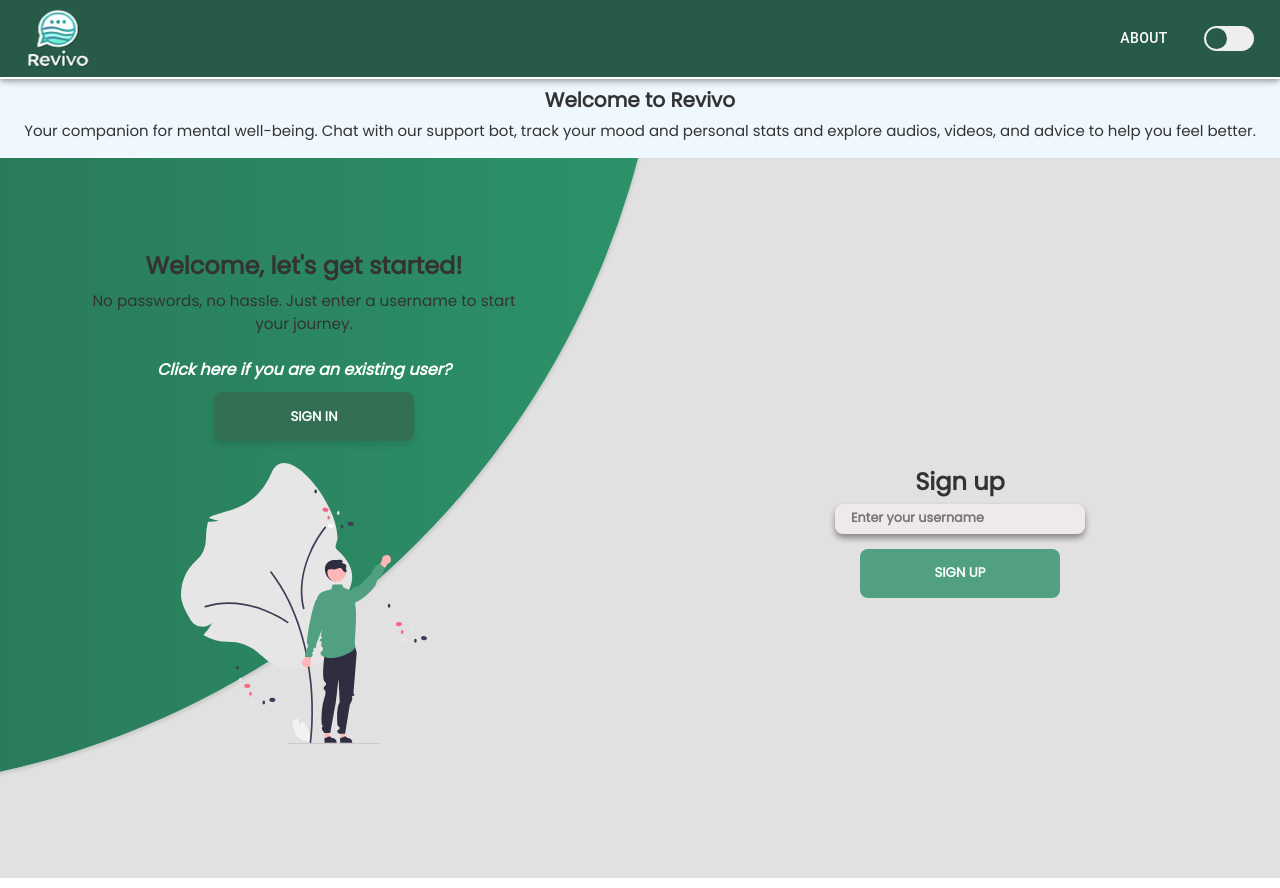
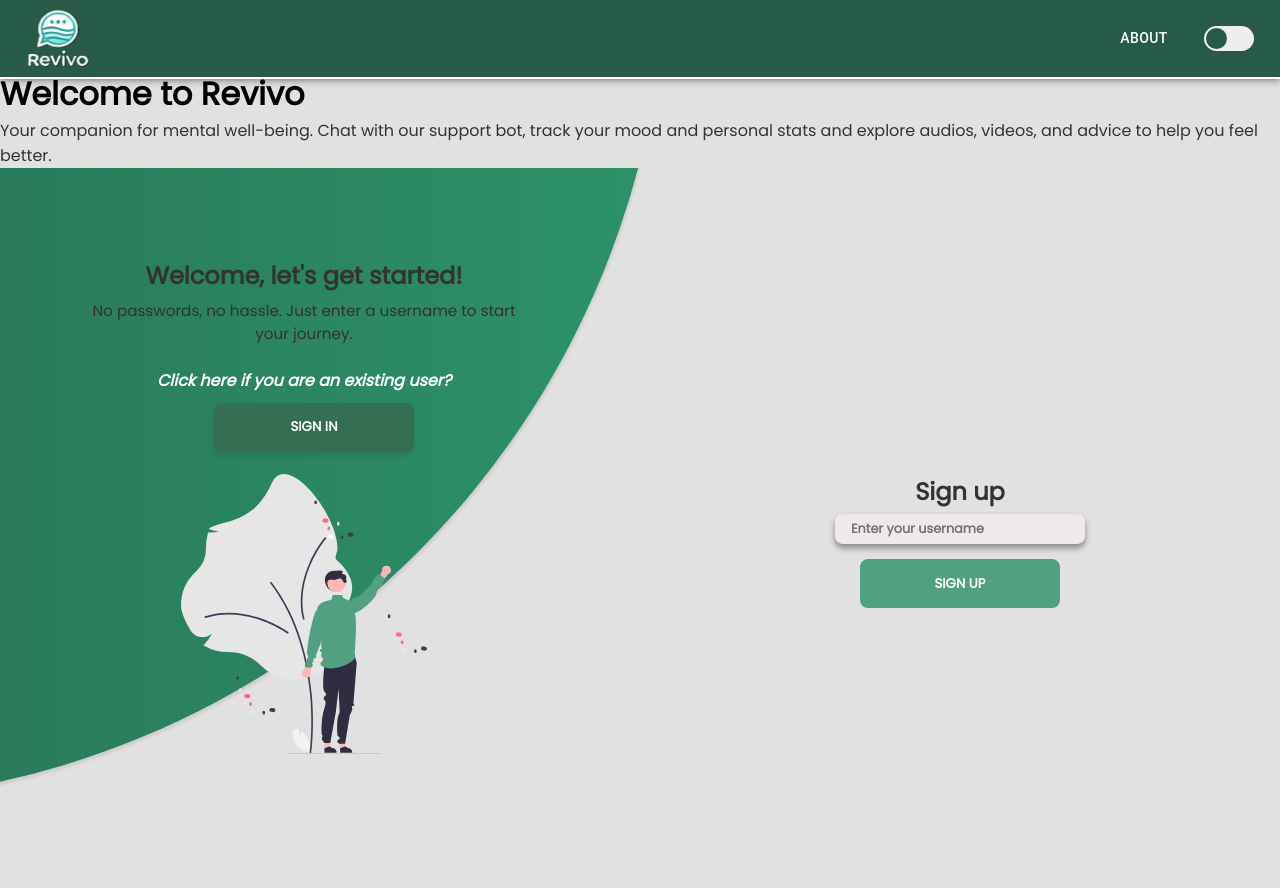
Before and after one commit to JohannCardona/Revivo, a React (Create React App) app in the folder frontend/: page / in a window 1280 px wide. Built offline with nearby package versions, Linux system fonts and the light colour scheme.

Commit message:
Update banner.css

```diff
--- a/frontend/src/styles/banner/banner.css
+++ b/frontend/src/styles/banner/banner.css
@@ -10,6 +10,7 @@
 }
 
 .banner-title {
+  margin-top: 5px;
   font-size: 1.5em;
   margin-bottom: 5px;
   text-transform: uppercase;
@@ -33,21 +34,3 @@
   from { opacity: 0; transform: translateY(-20px); }
   to { opacity: 1; transform: translateY(0); }
 }
-
-.banner {
-  background-color: #f0f8ff;
-  color: #333;
-  padding: 15px;
-  text-align: center;
-  flex: 1;
-}
-
-.banner h1 {
-  font-size: 20px;
-  margin-bottom: 5px;
-}
-
-.banner p {
-  font-size: 15px;
-  line-height: 1.5;
-}
```
